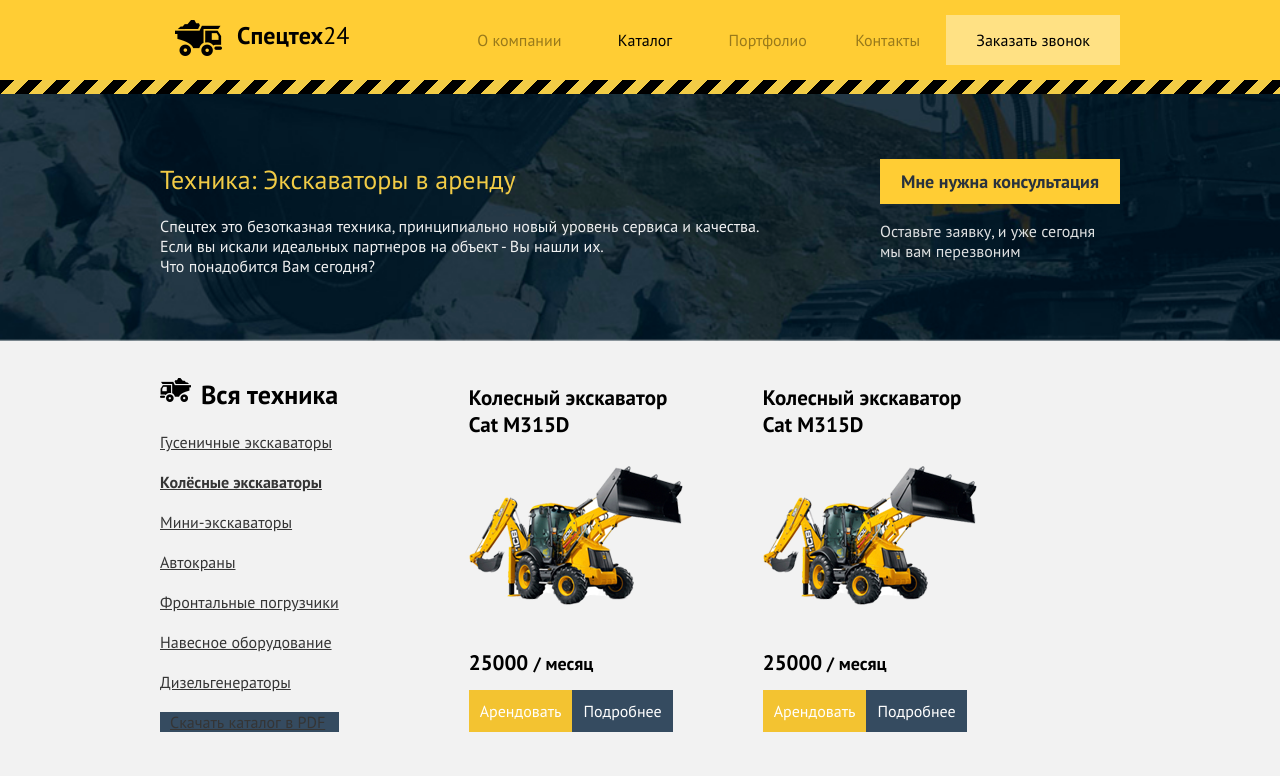
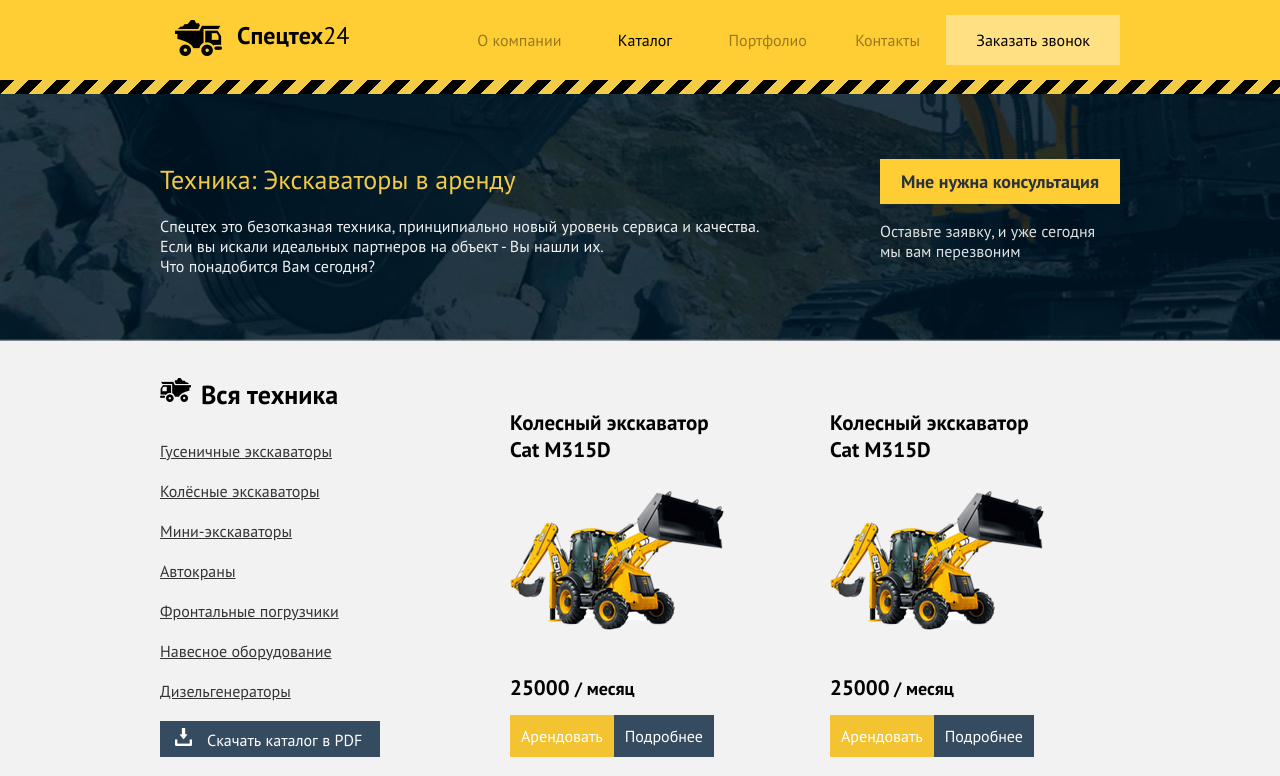
Before and after one commit to PlatOxi/SpectehPro, a plain HTML site: page catalog.html in a window 1280 px wide. Shown: the top 776 px of the page. Drawn offline with Linux system fonts and the light colour scheme; files whose address does not match are found by name.

Commit message:
set changes in catalog menu

```diff
--- a/catalog.html
+++ b/catalog.html
@@ -50,7 +50,7 @@
 	 	</div>
 	 		<ul>
 					<li><a href="#">Гусеничные экскаваторы</a></li><br>
-					<li><a href="#"><b>Колёсные экскаваторы</b></a></li><br>
+					<li class="active-link-nav-menu"><a href="#">Колёсные экскаваторы</a></li><br>
 					<li><a href="#">Мини-экскаваторы</a></li><br>
 					<li><a href="#">Автокраны</a></li><br>
 					<li><a href="#">Фронтальные погрузчики</a></li><br>
@@ -59,18 +59,17 @@
 					<li class="btn-download-pdf"><a href="#">Скачать каталог в PDF</a></li>
 				</ul>
 			</nav>
-			<div class="Slider">
-			<div class="equipment-1-2">
-				<div class="equipment-1">
+			<article class="equipments">
+				<div class="equipment to-right">
 					<h4 class="Cat-315D">Колесный экскаватор <br>Cat M315D</h4>
 					<img class="excavator-img-1" src="Icon/excavator-logo.png" alt="экскаватор">
 					<h4 class="price-month"><span class="price">25000 </span>/ месяц</h4>
 					<div class="btn-rent-detail">
 						<a href="#" class="btn-rent">Арендовать</a>
-						<a class="btn-detail">Подробнее</a>
+						<a href="#" class="btn-detail">Подробнее</a>
 					</div>
 				</div>
-				<div class="equipment-2">
+				<div class="equipment">
 					<h4 class="Cat-315D">Колесный экскаватор <br>Cat M315D</h4>
 					<img class="excavator-img-2" src="Icon/excavator-logo.png" alt="экскаватор">
 					<h4 class="price-month"><span class="price">25000</span> / месяц</h4>
@@ -79,9 +78,7 @@
 					<a href="#" class="btn-detail">Подробнее</a>
 				</div>
 				</div>
-			</div>
-             <div class="equipment-3-4">
-				<div class="equipment-3">
+				<div class="equipment clear-box">
 					<h4 class="Cat-315D">Колесный экскаватор <br>Cat M315D</h4>
 					<img class="excavator-img-3" src="Icon/excavator-logo.png" alt="экскаватор">
 					<h4 class="price-month"><span class="price">25000</span> / месяц</h4>
@@ -90,7 +87,7 @@
 					<a href="#" class="btn-detail">Подробнее</a>
 				</div>
 				</div>
-				<div class="equipment-4">
+				<div class="equipment">
 					<h4 class="Cat-315D">Колесный экскаватор <br>Cat M315D</h4>
 					<img class="excavator-img-4" src="Icon/excavator-logo.png" alt="экскаватор">
 					<h4 class="price-month"><span class="price">25000</span> / месяц</h4>
@@ -99,9 +96,8 @@
 					<a href="#" class="btn-detail">Подробнее</a>
 				 </div>
 			  </div>
-			 </div>
-			</div>
-	 	</div>
+			</article>
+		</div>
 	 </section>
 	 <section class="specials">
 	 	<div class="container">
--- a/css/catalogstyle.css
+++ b/css/catalogstyle.css
@@ -151,6 +151,10 @@ body, html {
 .equipment-menu-nav {
 	float: left;
 }
+.equipment-menu-nav ul {
+	margin-top: 30px;
+	margin-bottom: 0;
+}
 .logo-img-mini {
 	float: left;
 	padding-right: 10px;
@@ -158,6 +162,9 @@ body, html {
 .subtitles-equipment {
 	font-weight: bold;
 	font-size: 26px;
+}
+.equipment-menu-nav li {
+	margin-bottom: 0px;
 }
 .equipment-menu-nav a {
      font-weight: normal;
@@ -170,30 +177,41 @@ body, html {
 	padding: 0;
 }
 .btn-download-pdf {
-	padding-left: 10px;
-background-color: #354b60;
+  background-color: #354b60;
+  width: 220px;
+  height: 36px;
+}
+.btn-download-pdf a {
+	display: inline-block;
+  color: #ffffff;
+  font-size: 16px;
+  text-decoration: none;
+  border: 0px solid #354b60;
+  padding-top: 7px;
+}
+.btn-download-pdf a:before {
+	content: url(../Icon/Download-arrow.png);
+	padding-right: 15px;
+	padding-left: 15px;
+}
+/*---equipments---*/
+.equipments {
+}
 
+.equipment {
+	float: left;
+	box-sizing:border-box;
+	width: 240px;
+	margin-top: 25px;
 }
-/*---Slider---*/
-
-.Slider {
-	float: left;
+.to-right {
 	margin-left: 130px;
+	margin-right: 80px;
 }
-.equipment-1-2 {
-	float: left;
-}
-.equipment-1 {
-	float: left;
-	margin-bottom: 50px;
-}
-.equipment-3-4 {
-	float: right;
-	margin-left: 80px;
-}
-.equipment-3 {
-	float: right;
-	margin-bottom: 50px;
+.clear-box {
+  clear: left;
+  margin-left: 360px;
+  margin-right: 80px;
 }
 .Cat-315D {
 	font-size: 21px;
```
Also changed, not shown: Icon/Download-arrow.png (added).
